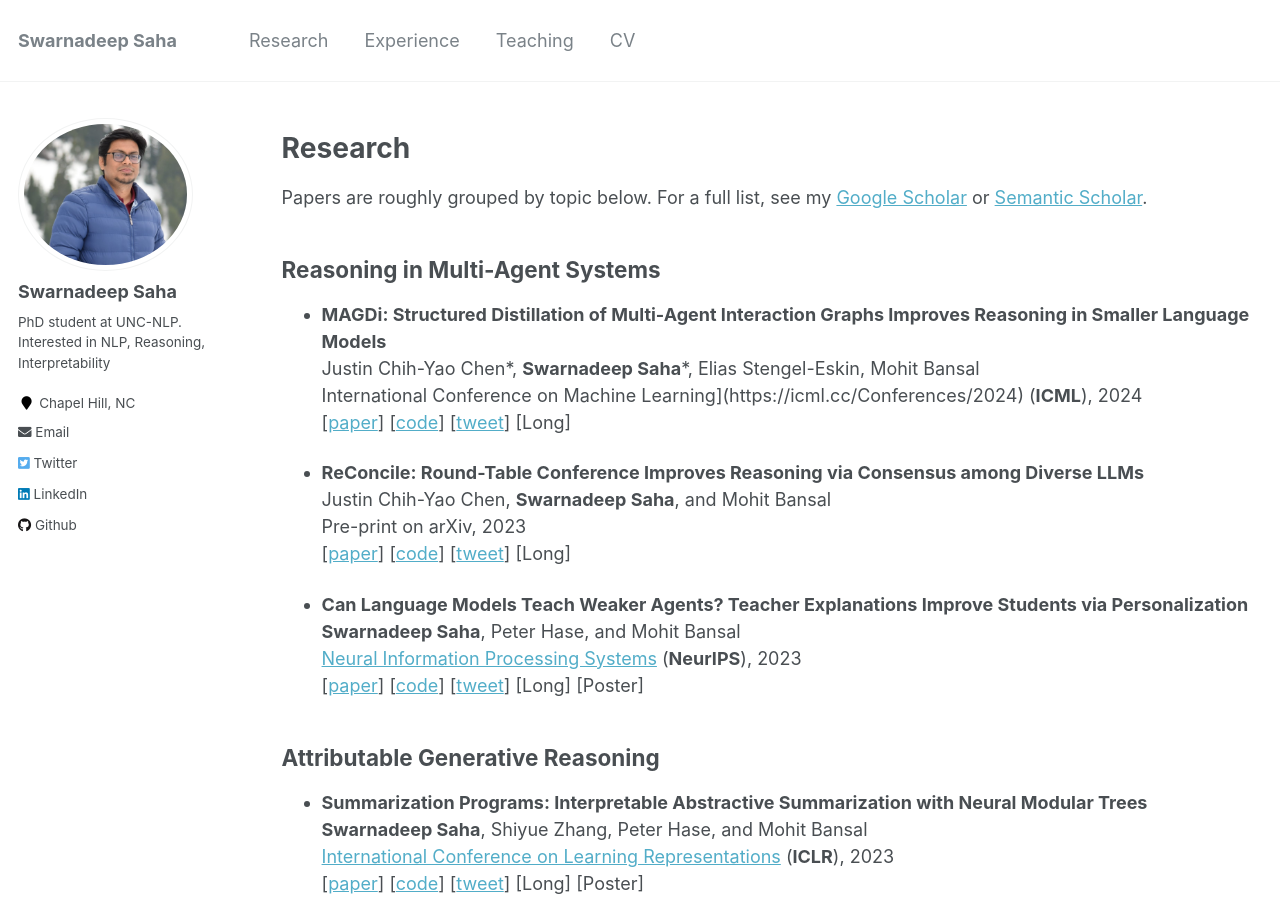
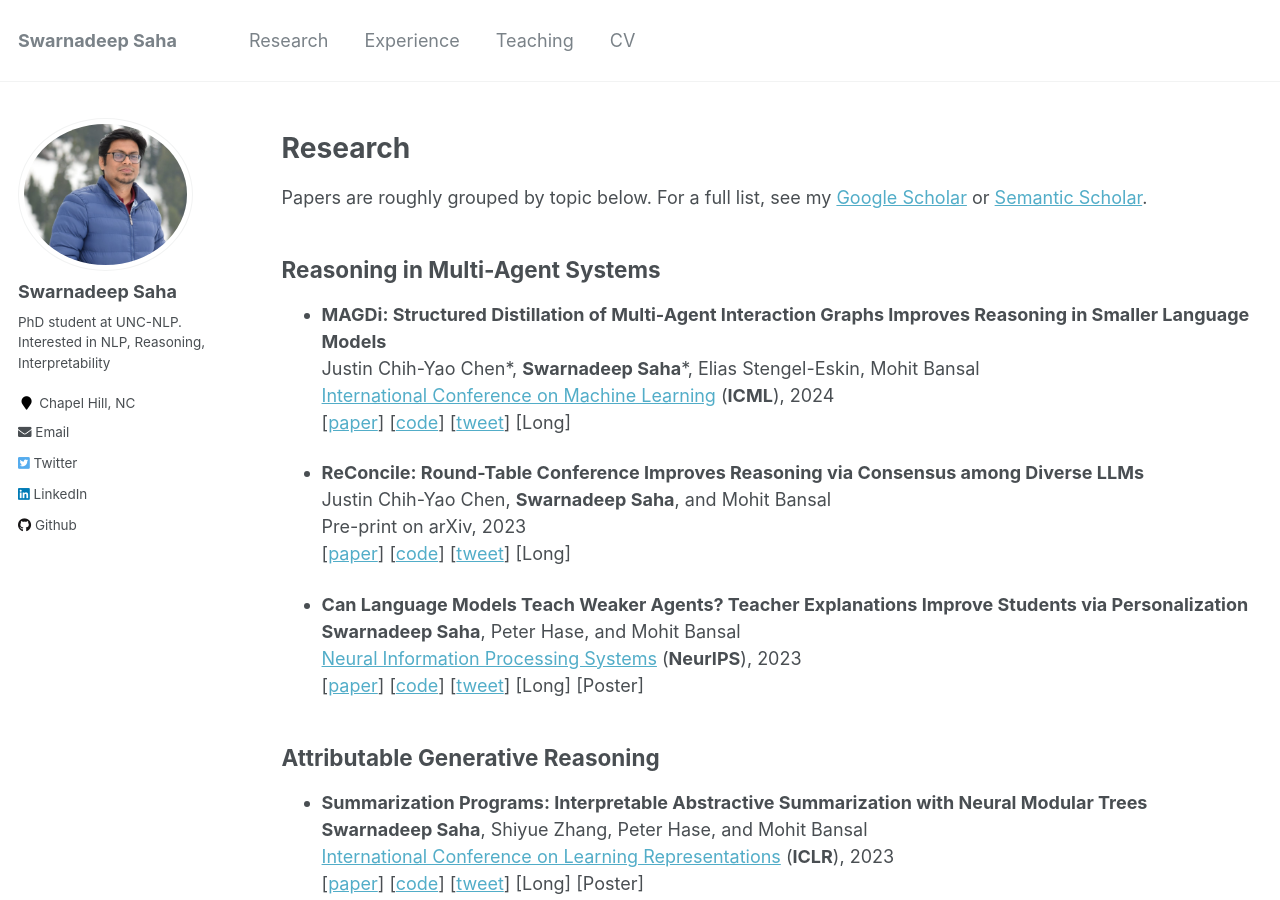
Before and after one commit to swarnaHub/swarnahub.github.io, a Jekyll site: the page built from _pages/research.md, in a window 1280 px wide and 900 px high. Built offline with Jekyll 4.4.1, drawn with Linux system fonts in a browser that asks for light colours.

Commit message:
Formatting fix

```diff
--- a/_pages/research.md
+++ b/_pages/research.md
@@ -15,7 +15,7 @@ Papers are roughly grouped by topic below. For a full list, see my [Google Schol
 
 * **MAGDi: Structured Distillation of Multi-Agent Interaction Graphs Improves Reasoning in Smaller Language Models**
 Justin Chih-Yao Chen\*, **Swarnadeep Saha**\*, Elias Stengel-Eskin, Mohit Bansal
-International Conference on Machine Learning](https://icml.cc/Conferences/2024) (**ICML**), 2024
+[International Conference on Machine Learning](https://icml.cc/Conferences/2024) (**ICML**), 2024
 [[paper](https://arxiv.org/abs/2402.01620)] [[code](https://github.com/dinobby/MAGDi)] [[tweet](https://twitter.com/swarnaNLP/status/1754556833258471613)] [Long]
 
 * **ReConcile: Round-Table Conference Improves Reasoning via Consensus among Diverse LLMs**
```
